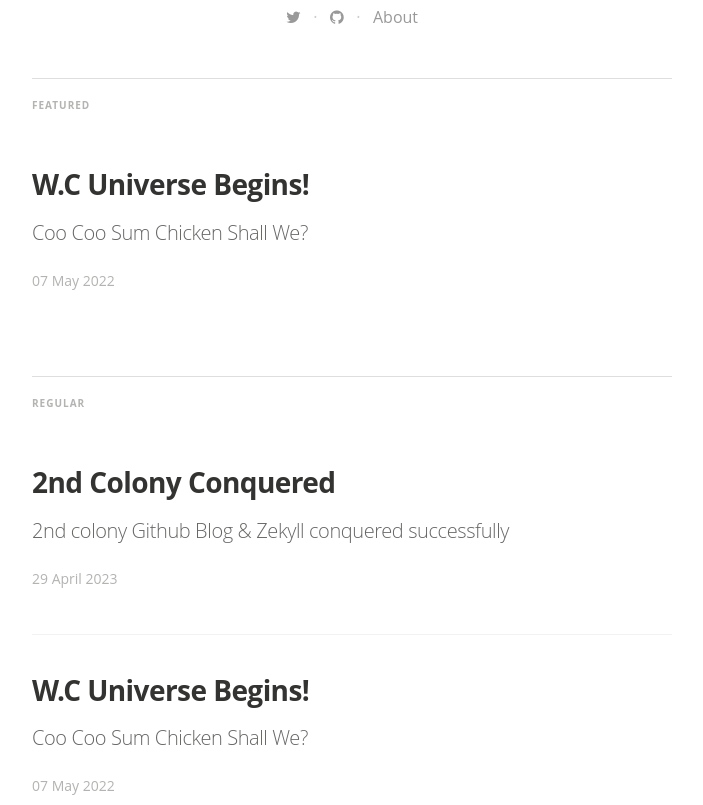
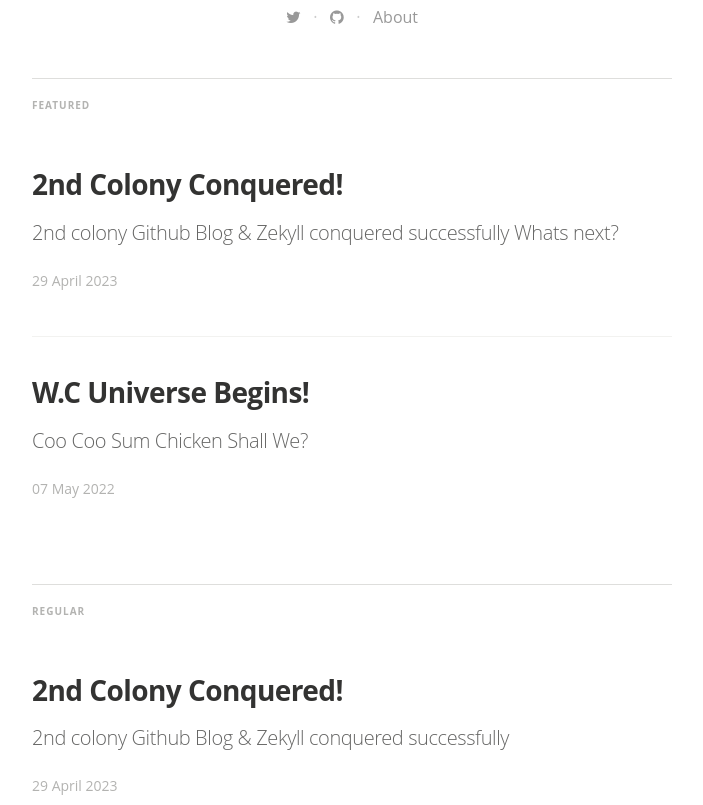
Before and after one commit to Woochal/Woochal.github.io, a Jekyll site: the page built from index.html, in a window 1280 px wide and 900 px high, scrolled down 538 px, cut to the strip 95-900 px from the top of the window. Shown: the whole strip, without its empty margins (288-991 px from the left). Built offline with Jekyll 4.4.1, drawn with Linux system fonts in a browser that asks for light colours; nearby versions of some CDN libraries; some web fonts are replaced; the list of posts is cut into pages by our own code.

Commit message:
Update 2023-04-29-2nd-Colony-Conquered.markdown

```diff
--- a/_posts/2023-04-29-2nd-Colony-Conquered.markdown
+++ b/_posts/2023-04-29-2nd-Colony-Conquered.markdown
@@ -1,3 +1,12 @@
+---
+layout: post
+title:  "2nd Colony Conquered!"
+date:   2023-04-29 19:33:25
+categories: blog post
+tags: featured
+image: /assets/article_images/flag.png
+---
+
 2nd colony Github Blog & Zekyll conquered successfully
 
 Whats next?
```
